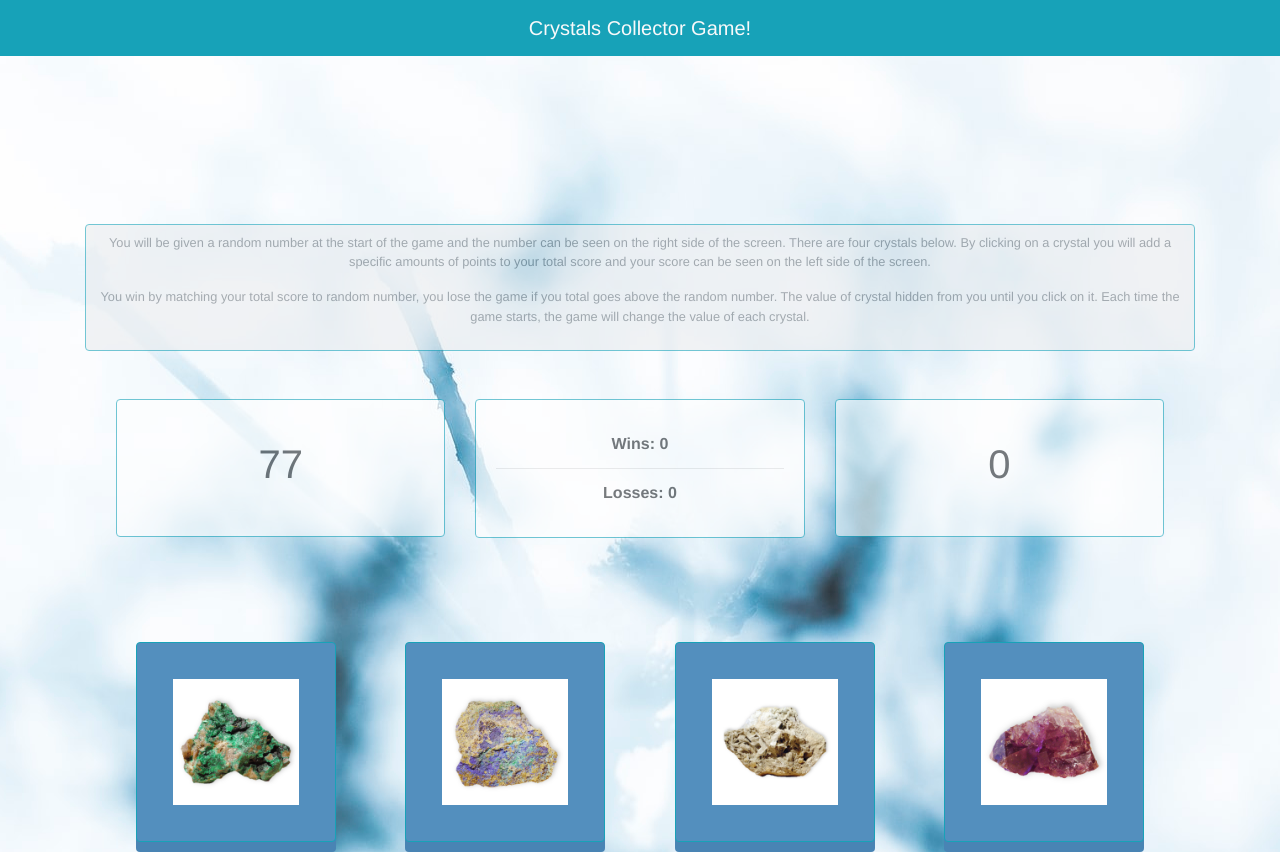
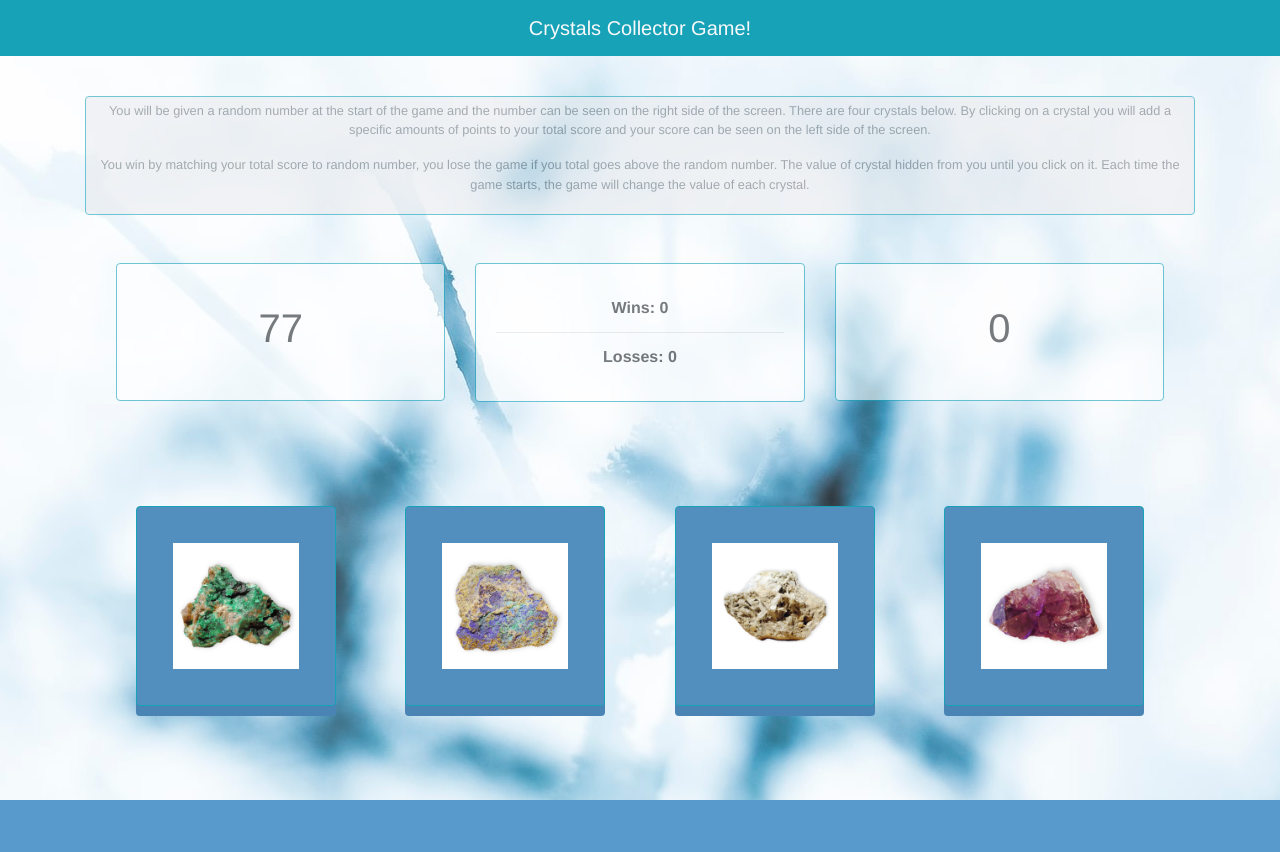
Before and after one commit to syedtakbar/unit-4-game, a plain HTML site: page index.html in a window 1280 px wide. Shown: the top 852 px of the page. After the commit the page ends 800 px from the top, so only its background shows below. Drawn offline with nearby package versions, Linux system fonts and the light colour scheme.

Commit message:
tweaked some padding values

```diff
--- a/assets/css/style.css
+++ b/assets/css/style.css
@@ -2,7 +2,7 @@ body {
     background :rgb(88,154,204) url("../images/crystal-image-2.jpg") no-repeat fixed center;
     font-family:  Helvetica, Arial,sans-serif;
     text-align: center;
-    padding: 10% 0px;
+    padding: 5% 0px;
 }
 
 #randNumCard, #scoreCard, #winLosCard, #gameRule {
--- a/index.html
+++ b/index.html
@@ -21,10 +21,10 @@
         <span class="navbar-brand mb-0 h1 mx-auto display-2 text-light">Crystals Collector Game!</span>
     </nav>
     <div class="container">
-        <div class="row m-4 p-4"></div>
+        <div class="row m-2 p-2"></div>
         <div class="row">
             <div class="col-sm-offset-2 col-sm-12">
-                <div class="jumbotron jumbotron-fluid rounded border border-info p-2" id="gameRule">
+                <div class="jumbotron jumbotron-fluid rounded border border-info p-1" id="gameRule">
                     <p class="small text-muted">You will be given a random number at the start of the game and
                         the number can be seen on the right side of the screen.
                         There are four crystals below. By clicking on a crystal you will add a specific amounts
```
